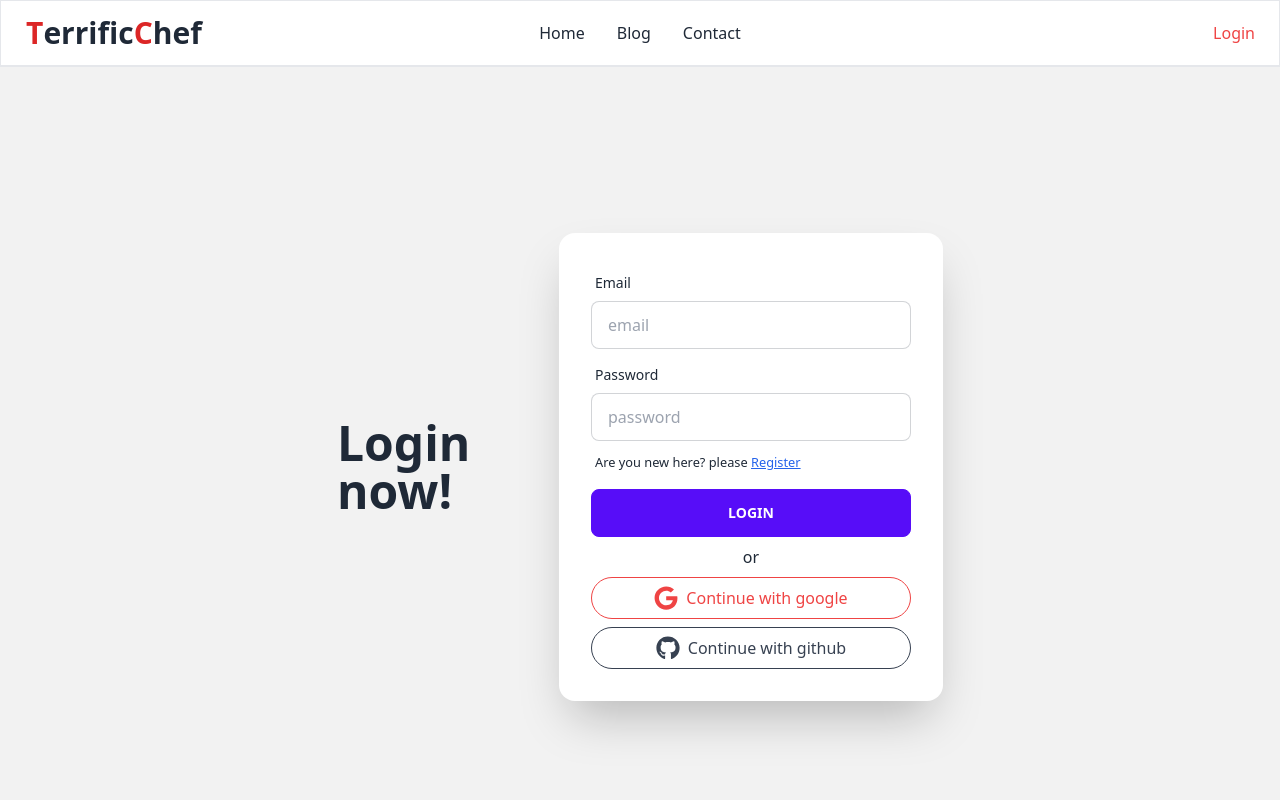
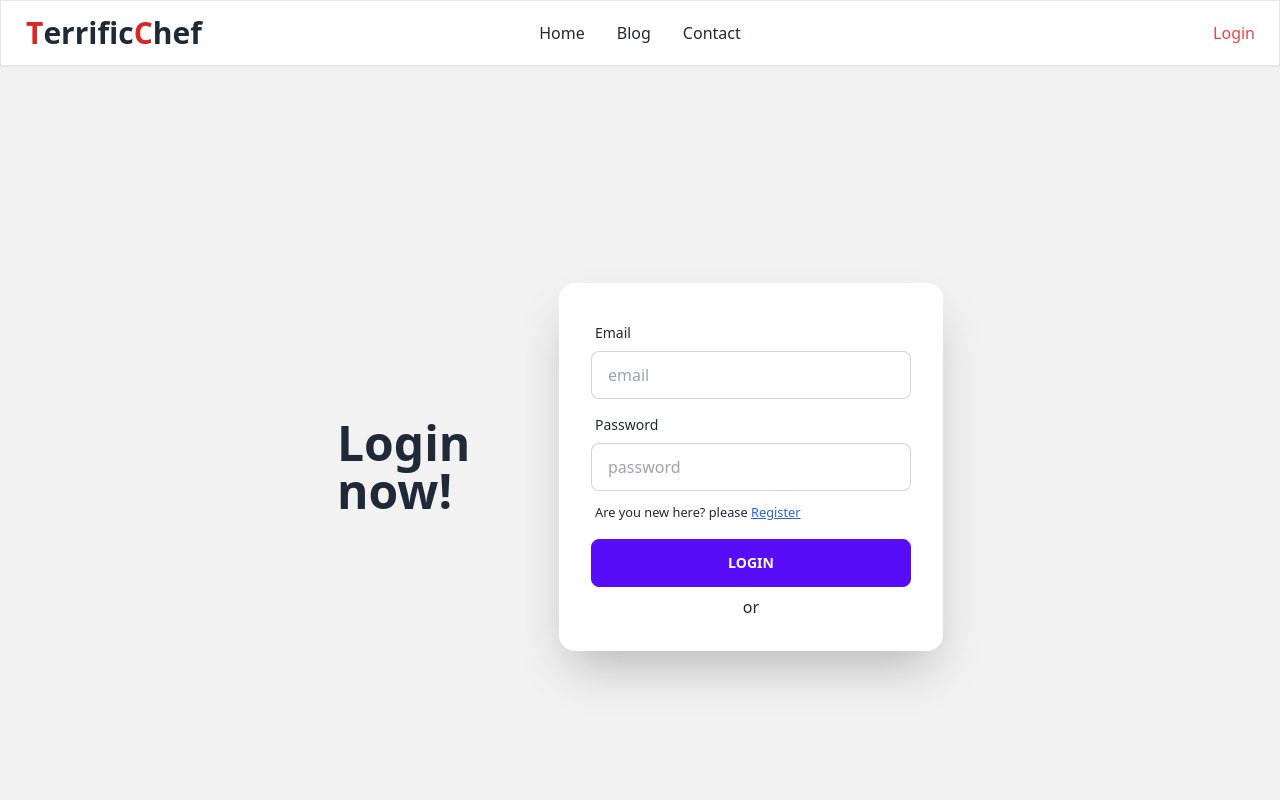
Before and after one commit to Mahadi90/terrific-chef-client, a React (Vite) app: page /login in a window 1280 px wide. Shown: the top 800 px of the page. Built offline with nearby package versions, Linux system fonts and the light colour scheme; no server answers.

Commit message:
register and all kind of login added

```diff
--- a/src/components/Login.jsx
+++ b/src/components/Login.jsx
@@ -1,26 +1,60 @@
-import React from "react";
-import {  FaGithub, FaGoogle } from "react-icons/fa";
+import React, { useContext } from "react";
+import { FaGithub, FaGoogle } from "react-icons/fa";
 import { Link } from "react-router-dom";
+import { AuthContext } from "../providers/AuthProvider";
 
 const Login = () => {
+  const { logIn, logInWithGoogle, logInWithGithub } = useContext(AuthContext);
 
-    const handleLogIn = e => {
-        e.preventDefault()
+  const handleLogIn = (e) => {
+    e.preventDefault();
 
     const form = e.target;
     const email = form.email.value;
     const password = form.password.value;
 
-        console.log(email,password)
+    // console.log(email,password)
+
+    logIn(email, password)
+      .then((result) => {
+        const loggedUser = result.user;
+        console.log(loggedUser);
+      })
+      .catch((error) => {
+        console.log(error);
+      });
+  };
+
+  const handleLoginWithGoogle = () => {
+    logInWithGoogle()
+      .then((result) => {
+        const loggedUser = result.user;
+        console.log(loggedUser);
+      })
+      .catch((error) => {
+        console.log(error);
+      });
+  };
+
+const handleGitHubLogIn = () => {
+    logInWithGithub()
+    .then((result) => {
+        const loggedUser = result.user;
+        console.log(loggedUser);
+      })
+      .catch((error) => {
+        console.log(error);
+      });
 }
 
   return (
-      <form onSubmit={handleLogIn} className="hero min-h-screen bg-base-200">
+    <>
+      <div className="hero min-h-screen bg-base-200">
         <div className="hero-content flex-col lg:flex-row">
           <div className="text-center lg:text-left">
             <h1 className="text-5xl font-bold">Login now!</h1>
           </div>
-          <div className="card flex-shrink-0 w-full max-w-sm shadow-2xl bg-base-100">
+          <form onSubmit={handleLogIn} className="card flex-shrink-0 w-full max-w-sm shadow-2xl bg-base-100">
             <div className="card-body">
               <div className="form-control">
                 <label className="label">
@@ -60,18 +94,24 @@ const Login = () => {
                 <button className="btn btn-primary">Login</button>
               </div>
               <p className="text-center">or</p>
-              <button className="border border-red-500 p-2 text-red-500 rounded-3xl hover:bg-red-500 transition duration-300 hover:text-white flex items-center justify-center">
-                <FaGoogle className="me-2 w-6 h-6"/>
+            </div>
+          </form>
+        </div>
+      </div>
+      <div className="flex justify-center my-12">
+      <button
+        onClick={handleLoginWithGoogle}
+        className="border border-red-500 p-2 mx-2 text-red-500 rounded-3xl hover:bg-red-500 transition duration-300 hover:text-white flex items-center justify-center"
+      >
+        <FaGoogle className="me-2 w-6 h-6" />
         Continue with google
       </button>
-              <button className="border border-gray-700 p-2 rounded-3xl hover:bg-gray-700 transition duration-300 hover:text-white text-gray-700 flex items-center justify-center">
-                <FaGithub className="me-2 w-6 h-6"/>
+      <button onClick={handleGitHubLogIn} className="border border-gray-700 p-2 rounded-3xl hover:bg-gray-700 transition duration-300 hover:text-white text-gray-700 flex items-center justify-center">
+        <FaGithub className="me-2 w-6 h-6" />
         Continue with github
       </button>
       </div>
-          </div>
-        </div>
-      </form>
+    </>
   );
 };
 
--- a/src/components/Register.jsx
+++ b/src/components/Register.jsx
@@ -1,7 +1,10 @@
-import React from 'react';
+import React, { useContext } from 'react';
 import { Link } from 'react-router-dom';
+import { AuthContext } from '../providers/AuthProvider';
 
 const Register = () => {
+
+    const {createUser} = useContext(AuthContext)
 
     const handleRegister = e => {
         e.preventDefault()
@@ -12,7 +15,15 @@ const Register = () => {
         const password = form.password.value;
         const photoUrl = form.photo.value;
 
-        console.log(name,email,password,photoUrl)
+        // console.log(name,email,password,photoUrl)
+        createUser(email, password)
+        .then(result => {
+            const createdUser =  result.user;
+            console.log(createdUser)
+        })
+        .catch(error => {
+            console.log(error)
+        })
     }
     return (
         <form onSubmit={handleRegister} className="hero min-h-screen bg-base-200">
--- a/src/providers/AuthProvider.jsx
+++ b/src/providers/AuthProvider.jsx
@@ -23,7 +23,7 @@ const AuthProvider = ({children}) => {
     }
 
     const logInWithGoogle = () => {
-        setLoading(true)
+        // setLoading(true)
         return signInWithPopup(auth, googleProvider)
     }
 
```
Lines whose indentation alone changed are shown as unchanged.
